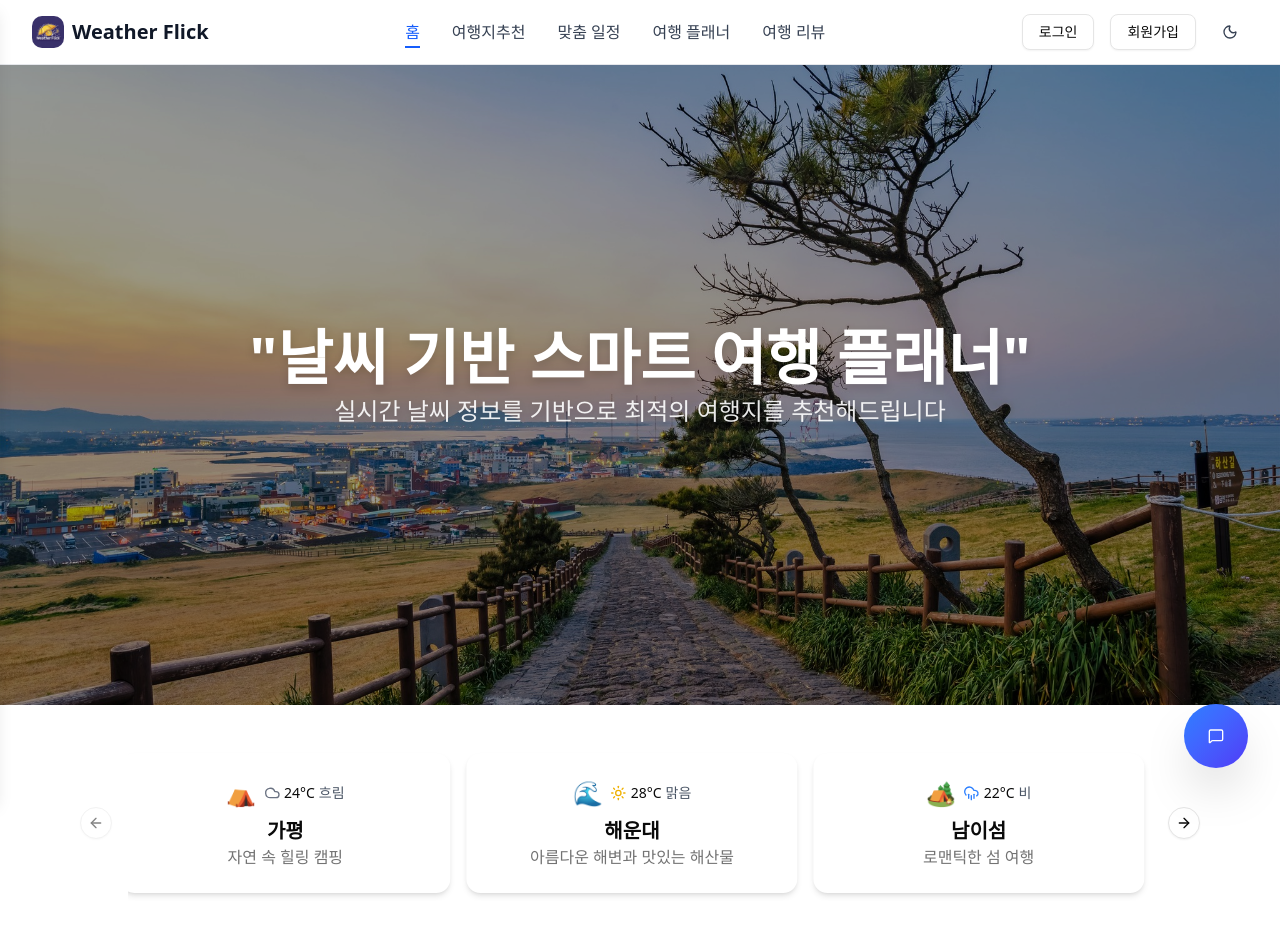
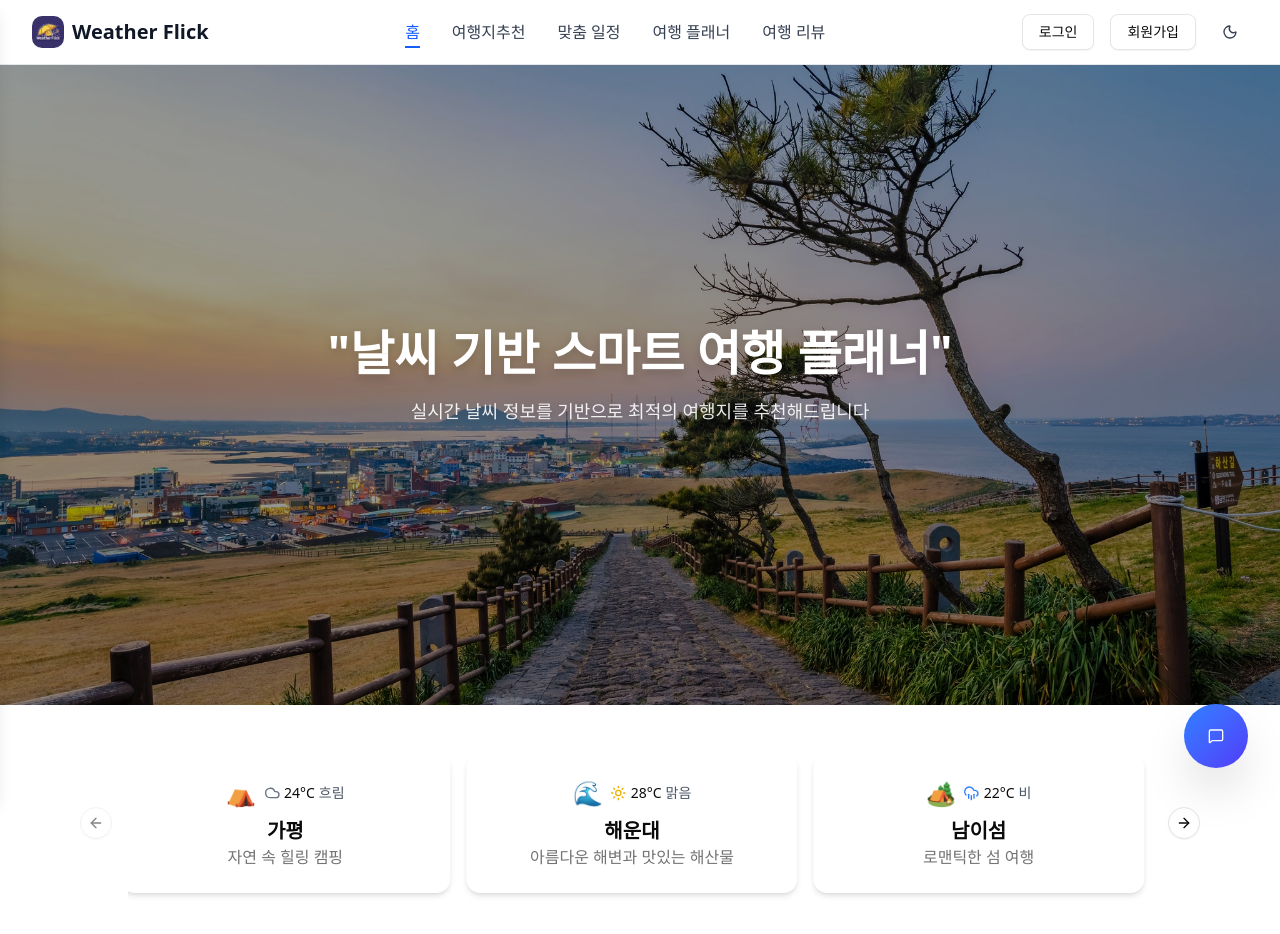
Before and after one commit to aicc6/weather-flick-front, a React (Vite) app: page / in a window 1280 px wide. Shown: the top 934 px of the page. Built offline with nearby package versions, Linux system fonts and the light colour scheme.

Commit message:
style: 메인 페이지 제목 및 설명 텍스트 크기 조정

```diff
--- a/src/pages/main/index.jsx
+++ b/src/pages/main/index.jsx
@@ -69,10 +69,10 @@ export function MainPage() {
 
         {/* Content */}
         <div className="relative z-10">
-          <h1 className="mb-2 text-6xl font-bold text-white drop-shadow-lg">
+          <h1 className="mb-5 text-5xl font-bold text-white drop-shadow-lg">
             &quot;날씨 기반 스마트 여행 플래너&quot;
           </h1>
-          <p className="mb-8 text-2xl text-white/90 drop-shadow-md">
+          <p className="mb-8 text-lg text-white/90 drop-shadow-md">
             실시간 날씨 정보를 기반으로 최적의 여행지를 추천해드립니다
           </p>
         </div>
```
